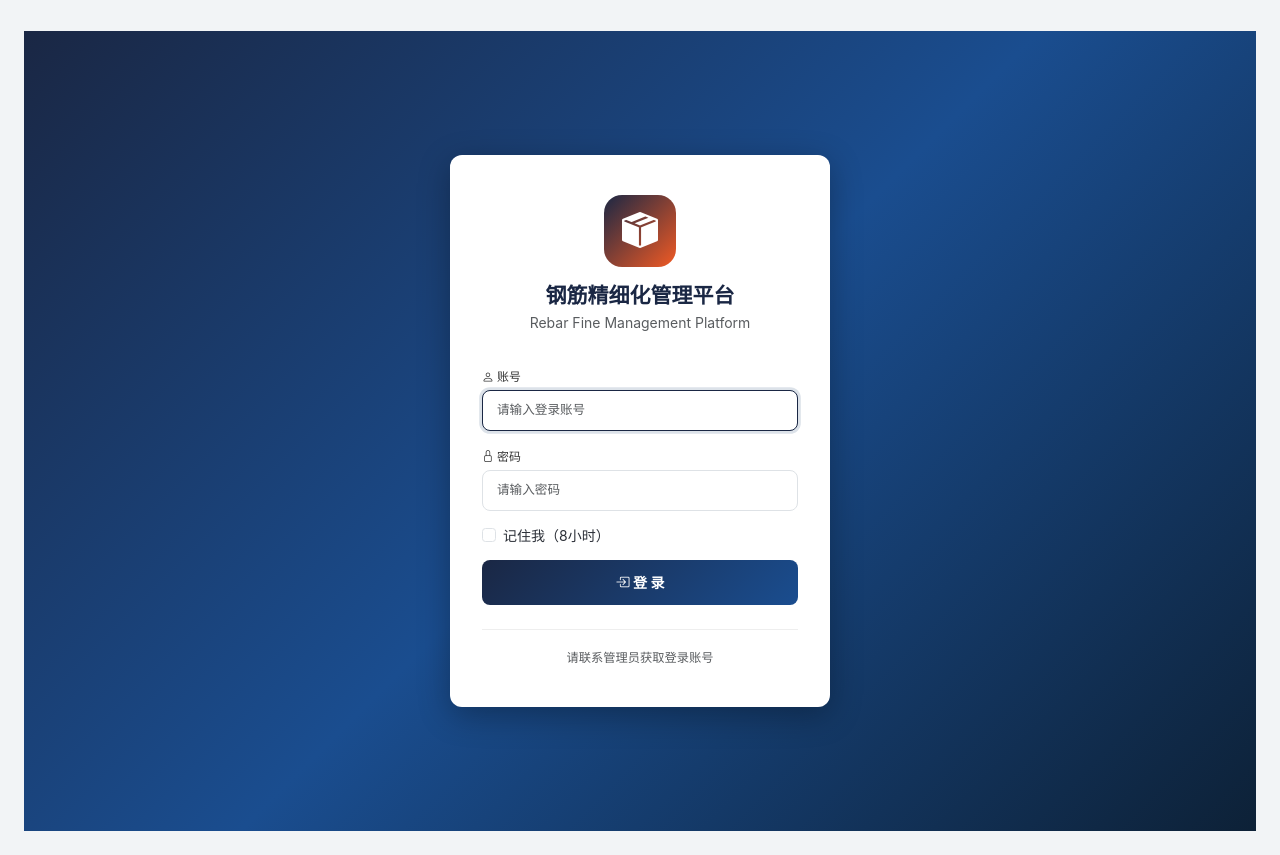
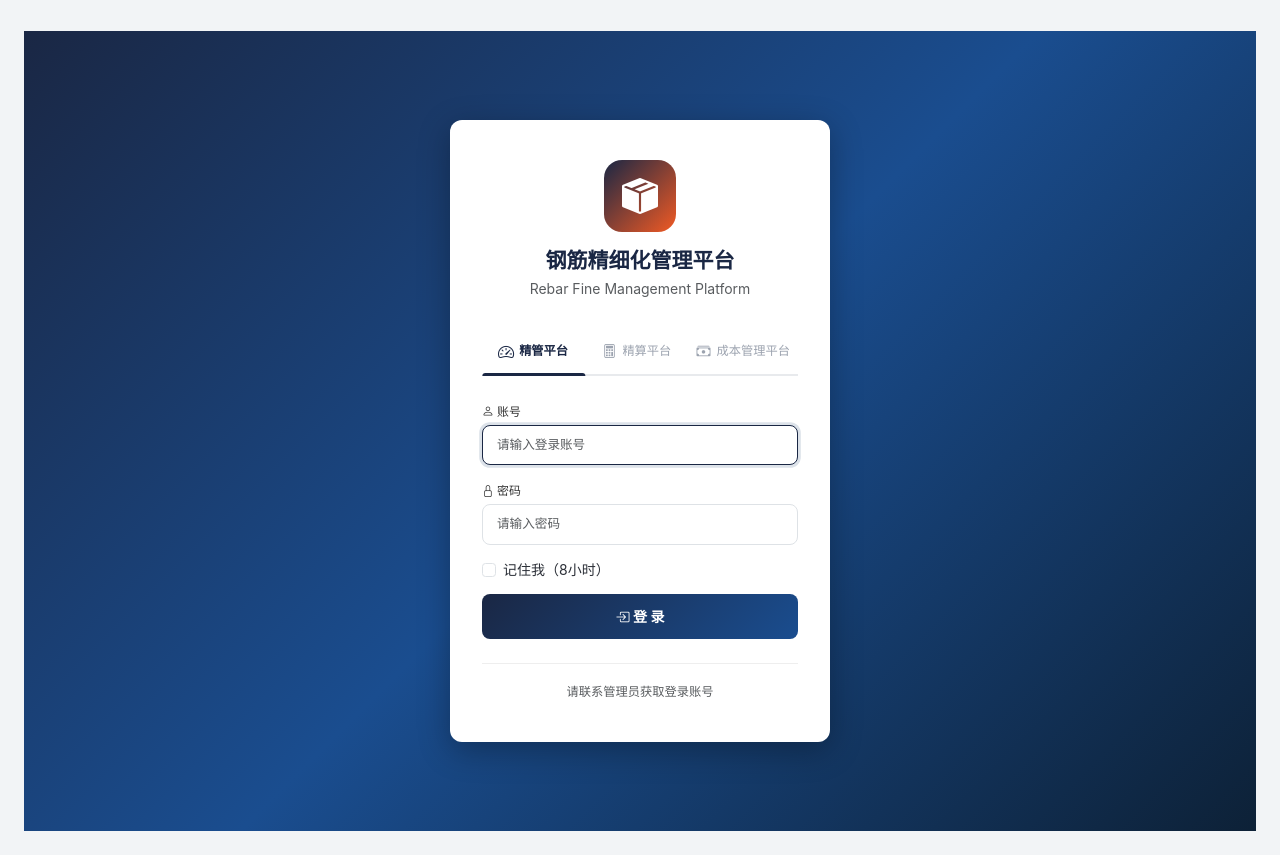
Before and after one commit to ysy369/rebar-mgmt, a Flask app: page /auth/login in a window 1280 px wide. Run offline with Flask 3, Linux system fonts and the light colour scheme; parts of the project's set-up code (start-up, migrations or seed data) failed here and were passed over.

Commit message:
feat: 登录页新增平台选择Tab组件 — 精管/精算/成本管理平台三选一

```diff
--- a/app/__init__.py
+++ b/app/__init__.py
@@ -338,6 +338,7 @@ def create_app(config_name=None):
             "csrf_field": Markup(f'<input type="hidden" name="_csrf_token" value="{token}">'),
             "current_project": project,
             "period_options": _build_period_options(),
+            "platform_type": session.get("platform_type", "jinguan"),
         }
 
     return app
--- a/app/routes/auth.py
+++ b/app/routes/auth.py
@@ -3,7 +3,7 @@
 # ============================================
 from datetime import datetime
 
-from flask import Blueprint, flash, redirect, render_template, request, url_for
+from flask import Blueprint, flash, redirect, render_template, request, session, url_for
 from flask_login import current_user, login_required, login_user, logout_user
 
 from app.models.user import User
@@ -22,6 +22,7 @@ def login():
     if request.method == "POST":
         username = request.form.get("username", "").strip()
         password = request.form.get("password", "")
+        platform_type = request.form.get("platformType", "jinguan")
 
         if not username or not password:
             flash("请输入账号和密码。", "danger")
@@ -45,7 +46,10 @@ def login():
 
         db.session.commit()
 
-        log_operation(user.id, "login", f"用户 {username} 登录", request.remote_addr)
+        # 存储当前平台类型到 session
+        session["platform_type"] = platform_type
+
+        log_operation(user.id, "login", f"用户 {username} 登录（平台: {platform_type}）", request.remote_addr)
 
         flash(f"欢迎回来，{user.display_name}！", "success")
         return redirect_to_dashboard()
--- a/app/templates/auth/login.html
+++ b/app/templates/auth/login.html
@@ -18,6 +18,24 @@
 
             <form method="POST" action="{{ url_for('auth.login') }}" class="login-form">
                 {{ csrf_field }}
+                <input type="hidden" name="platformType" id="platformType" value="jinguan">
+
+                <!-- 平台选择 Tab -->
+                <div class="platform-tabs" role="tablist">
+                    <button type="button" class="platform-tab active" data-platform="jinguan" role="tab" aria-selected="true">
+                        <i class="bi bi-speedometer2"></i>
+                        <span>精管平台</span>
+                    </button>
+                    <button type="button" class="platform-tab" data-platform="jingsuan" role="tab" aria-selected="false">
+                        <i class="bi bi-calculator"></i>
+                        <span>精算平台</span>
+                    </button>
+                    <button type="button" class="platform-tab" data-platform="cost" role="tab" aria-selected="false">
+                        <i class="bi bi-cash-stack"></i>
+                        <span>成本管理平台</span>
+                    </button>
+                </div>
+
                 <div class="mb-3">
                     <label for="username" class="form-label">
                         <i class="bi bi-person"></i> 账号
@@ -139,5 +157,83 @@
     .alert {
         border-radius: 8px;
     }
+
+    /* ========== 平台选择 Tab ========== */
+    .platform-tabs {
+        display: flex;
+        gap: 0;
+        margin-bottom: 24px;
+        border-bottom: 2px solid #e8eaed;
+    }
+    .platform-tab {
+        flex: 1;
+        display: flex;
+        align-items: center;
+        justify-content: center;
+        gap: 6px;
+        padding: 10px 8px 12px;
+        border: none;
+        background: none;
+        color: #9ca3af;
+        font-size: 0.875rem;
+        font-weight: 400;
+        cursor: pointer;
+        position: relative;
+        transition: color 0.25s ease, font-weight 0.25s ease;
+        white-space: nowrap;
+    }
+    .platform-tab::after {
+        content: '';
+        position: absolute;
+        bottom: -2px;
+        left: 50%;
+        transform: translateX(-50%) scaleX(0);
+        width: 100%;
+        height: 3px;
+        background: var(--ink, #1a2744);
+        border-radius: 3px 3px 0 0;
+        transition: transform 0.25s ease;
+    }
+    .platform-tab:hover {
+        color: #6b7280;
+    }
+    .platform-tab.active {
+        color: var(--ink, #1a2744);
+        font-weight: 700;
+    }
+    .platform-tab.active::after {
+        transform: translateX(-50%) scaleX(1);
+    }
+    .platform-tab i {
+        font-size: 1rem;
+        transition: transform 0.25s ease;
+    }
+    .platform-tab.active i {
+        transform: scale(1.15);
+    }
 </style>
 {% endblock %}
+
+{% block extra_js %}
+<script>
+    document.addEventListener('DOMContentLoaded', function () {
+        const tabs = document.querySelectorAll('.platform-tab');
+        const hiddenInput = document.getElementById('platformType');
+
+        tabs.forEach(function (tab) {
+            tab.addEventListener('click', function () {
+                // 移除所有 active 状态
+                tabs.forEach(function (t) {
+                    t.classList.remove('active');
+                    t.setAttribute('aria-selected', 'false');
+                });
+                // 设置当前选中
+                this.classList.add('active');
+                this.setAttribute('aria-selected', 'true');
+                // 更新隐藏域值
+                hiddenInput.value = this.getAttribute('data-platform');
+            });
+        });
+    });
+</script>
+{% endblock %}
```
